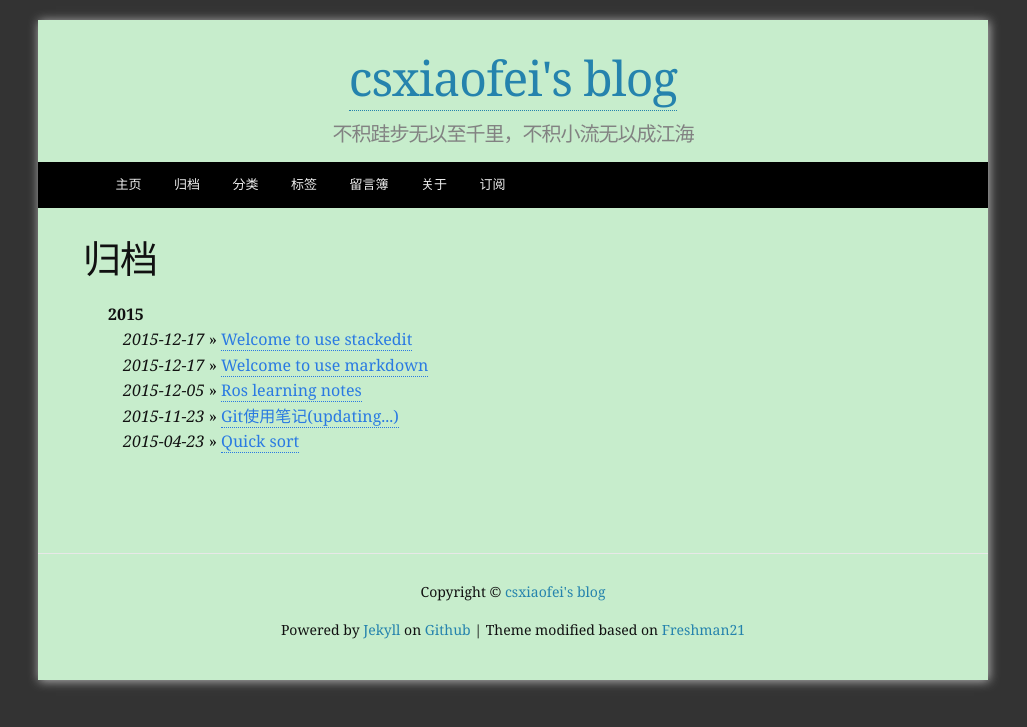
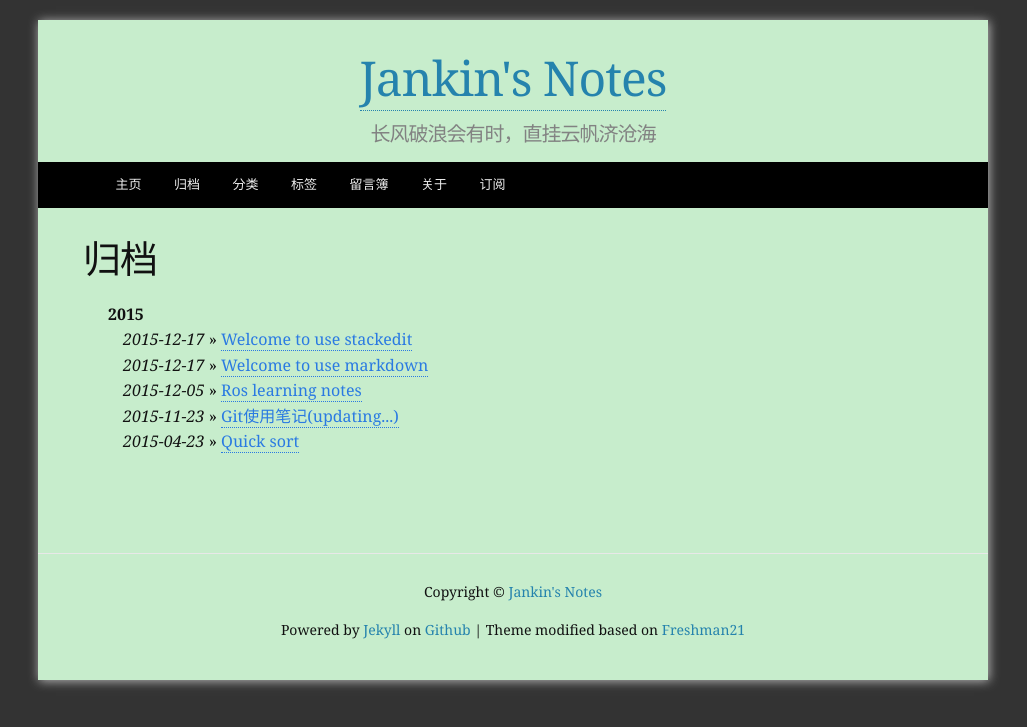
Before and after one commit to Bzhnja/bzhnja.github.io, a Jekyll site: the page built from b_archives.md, in a window 1280 px wide. Shown: the top 727 px of the page, without its empty margins (127-1154 px from the left). Built offline with Jekyll 4.4.1, drawn with Linux system fonts in a browser that asks for light colours.

Commit message:
modify blog name

```diff
--- a/_config.yml
+++ b/_config.yml
@@ -1,9 +1,9 @@
 ### Site info:
-title: csxiaofei's blog
-tagline: 不积跬步无以至千里，不积小流无以成江海
-author: csxiaofei
+title: Jankin's Notes
+tagline: 长风破浪会有时，直挂云帆济沧海
+author: Jakin
 email: bzhnja@gmail.com
-description: "This is just csxiaofei's blog." # You can edit this line in _config.yml. It will appear in your document head meta and in your feed.xml site description
+description: "This is just Jakin's Notes." # You can edit this line in _config.yml. It will appear in your document head meta and in your feed.xml site description
 keywords: "computer science, programming, travelling, on the way"
 baseurl: "" # the subpath of your site, e.g. /blog
 url: "http://bzhnja.github.io" # the base hostname & protocol for your site
@@ -12,9 +12,9 @@ locale: en_US
 ### Personal info and site tools info:
 twitter_username: GeSpontaneously
 github_username:  bzhnja
-disqus_shortname: csxiaofei
+disqus_shortname: Jakin
 favicon:     "/images/cs.ico"
-aboutme: Hi, this is csxiaofei. "cs" is the abbreviation of Computer Science, and "xiaofei" is my nickname. # these are shown on aboutme-sidebar.
+aboutme: Hi, this is Jakin. "cs" is the abbreviation of Computer Science, and "xiaofei" is my nickname. # these are shown on aboutme-sidebar.
 aboutme_photo: "/images/me.jpeg" # your photo.
 
 
```
